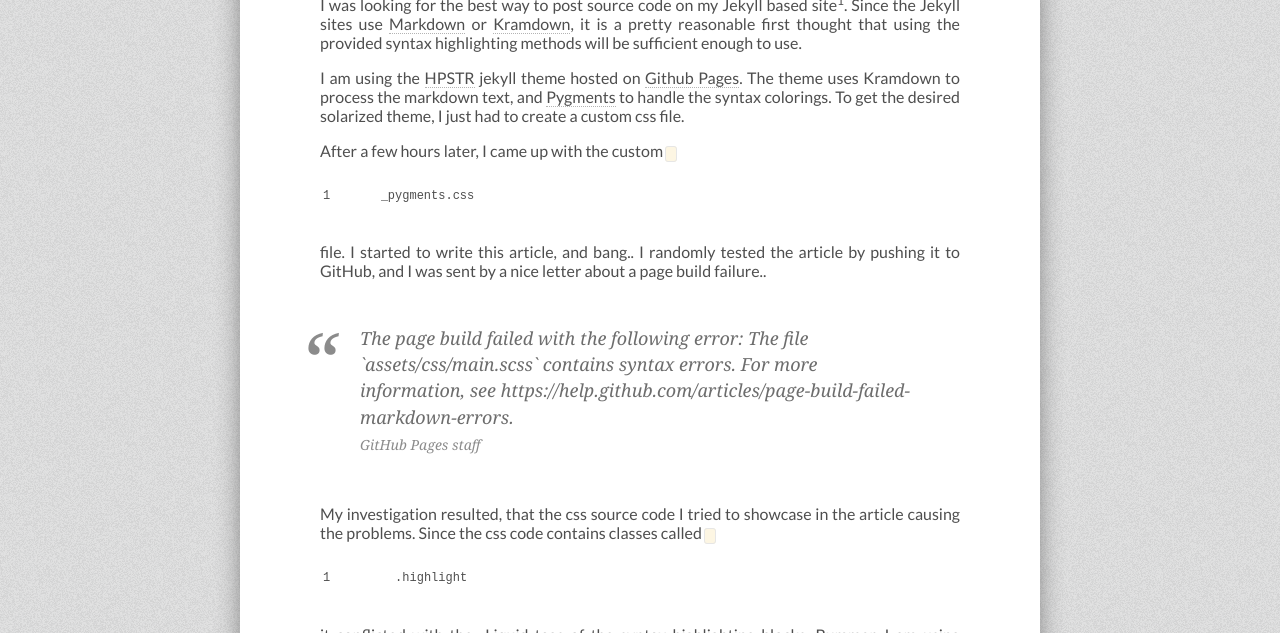
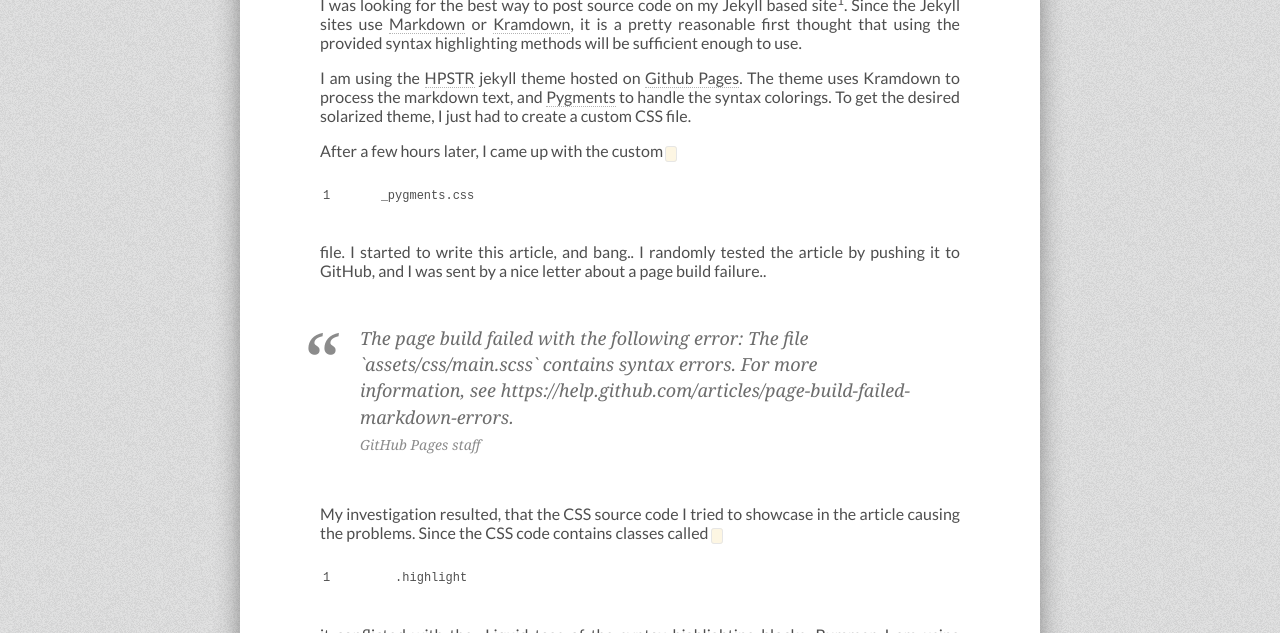
Before and after one commit to tiborsimon/tiborsimon.github.io, a Jekyll site: the page built from _posts/2015-04-19-solarized-theme-for-embedded-gists.md, in a window 1280 px wide and 900 px high, scrolled down 272 px. Shown: the part 173-806 px from the top of the window. Built offline with Jekyll 4.4.1, drawn with Linux system fonts in a browser that asks for light colours; nearby versions of some CDN libraries; comment, search, counter and statistics services are not loaded; some of the changed text lies outside the part shown.

Commit message:
Solarized Gist Article done

```diff
--- a/_posts/2015-04-19-solarized-theme-for-embedded-gists.md
+++ b/_posts/2015-04-19-solarized-theme-for-embedded-gists.md
@@ -12,7 +12,7 @@ I am a big fan of the [solarized](http://ethanschoonover.com/solarized) color th
 
 I was looking for the best way to post source code on my Jekyll based site[^1]. Since the Jekyll sites use [Markdown](http://en.wikipedia.org/wiki/Markdown) or [Kramdown](http://kramdown.gettalong.org), it is a pretty reasonable first thought that using the provided syntax highlighting methods will be sufficient enough to use.
 
-I am using the [HPSTR](https://github.com/mmistakes/hpstr-jekyll-theme) jekyll theme hosted on [Github Pages](https://pages.github.com). The theme uses Kramdown to process the markdown text, and [Pygments](http://pygments.org) to handle the syntax colorings. To get the desired solarized theme, I just had to create a custom css file.
+I am using the [HPSTR](https://github.com/mmistakes/hpstr-jekyll-theme) jekyll theme hosted on [Github Pages](https://pages.github.com). The theme uses Kramdown to process the markdown text, and [Pygments](http://pygments.org) to handle the syntax colorings. To get the desired solarized theme, I just had to create a custom CSS file.
 
 After a few hours later, I came up with the custom `_pygments.css` file. I started to write this article, and bang.. I randomly tested the article by pushing it to GitHub, and I was sent by a nice letter about a page build failure..
 
@@ -23,7 +23,7 @@ The file `assets/css/main.scss` contains syntax errors. For more information, se
 <cite>GitHub Pages staff</cite>
 </blockquote>
 
-My investigation resulted, that the css source code I tried to showcase in the article causing the problems. Since the css code contains classes called `.highlight` it conflicted with the _Liquid tags of the syntax highlighting blocks. Bummer. I am using GitHub Pages for hosting, so I can not modify the compilation tools. I need an other way to present source code on my site.
+My investigation resulted, that the CSS source code I tried to showcase in the article causing the problems. Since the CSS code contains classes called `.highlight` it conflicted with the _Liquid tags of the syntax highlighting blocks. Bummer. I am using GitHub Pages for hosting, so I can not modify the compilation tools. I need an other way to present source code on my site.
 
 
 ## Using Gists
```
Also changed, not shown: other parts of _posts/2015-04-19-solarized-theme-for-embedded-gists.md (+2 -0 lines).
